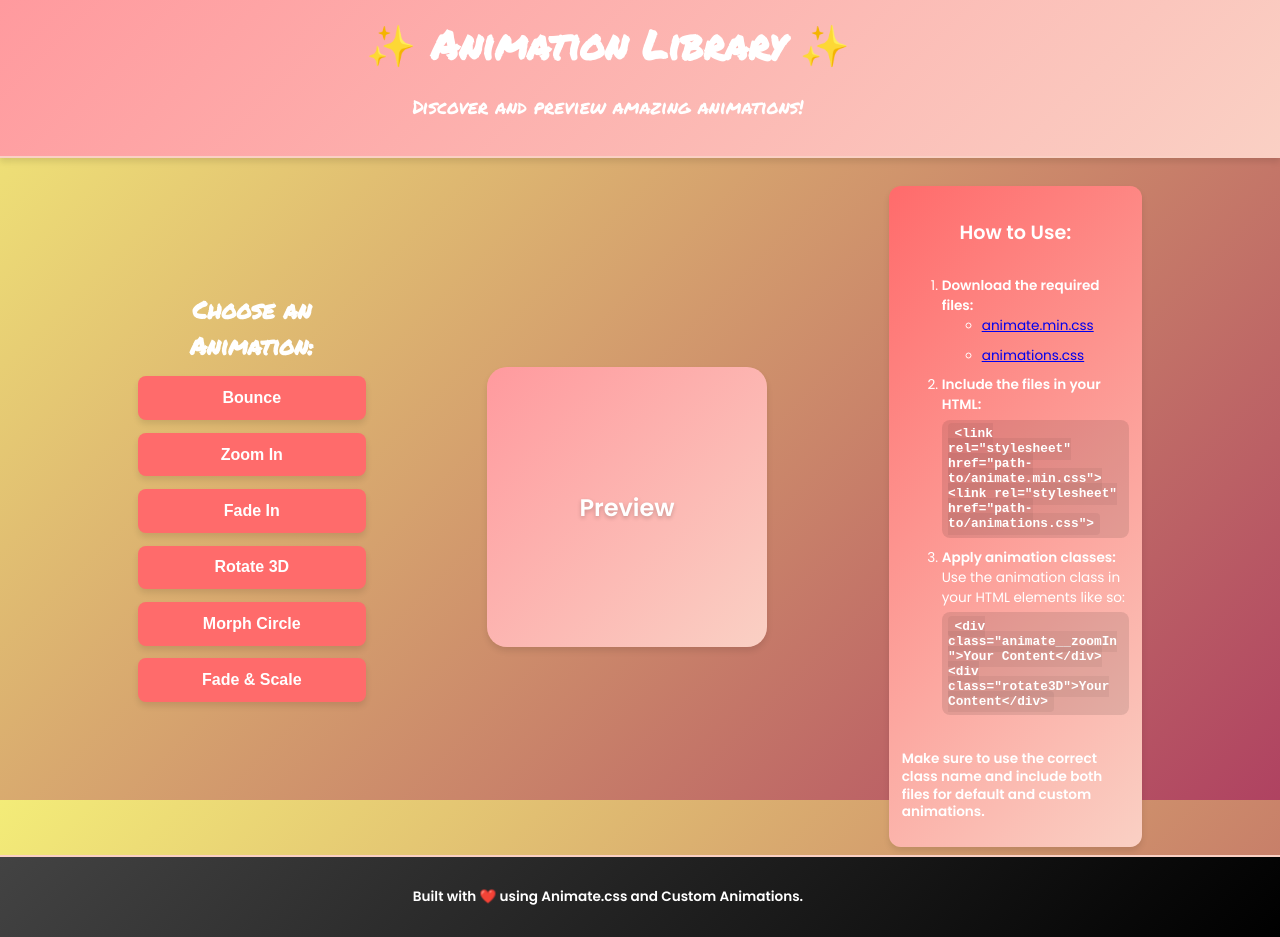
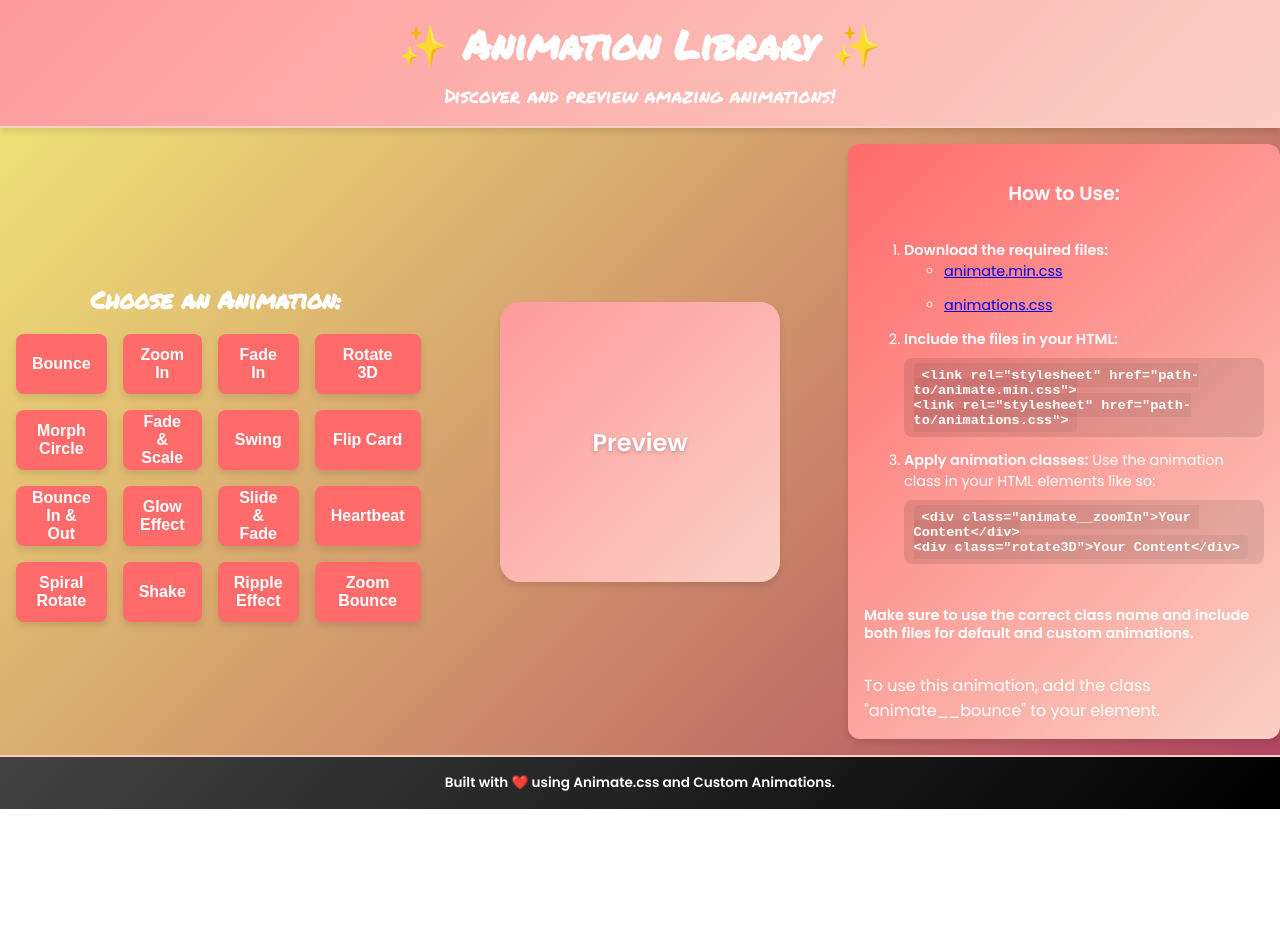
Before and after one commit to TayMcQuaya/AnimationLibrary, a plain HTML site: page index.html in a window 1280 px wide. Both pictures are taken after a click on the button "Bounce". After the commit the page ends 809 px from the top, so only its background shows below. Drawn offline with nearby package versions, Linux system fonts and the light colour scheme.

Commit message:
added new animations

```diff
--- a/index.html
+++ b/index.html
@@ -6,7 +6,7 @@
   <title>Animation Library</title>
   <!-- Link CSS files -->
   <link rel="stylesheet" href="style.css" />
-  <link rel="stylesheet" href="animate.min.css" />
+  <link rel="stylesheet" href="https://cdnjs.cloudflare.com/ajax/libs/animate.css/4.1.1/animate.min.css"/>
   <link rel="stylesheet" href="animations.css" />
   <!-- Google Fonts -->
   <link href="https://fonts.googleapis.com/css2?family=Poppins:wght@400;600&family=Permanent+Marker&display=swap" rel="stylesheet" />
@@ -30,7 +30,7 @@
       <!-- Animation Preview -->
       <div id="preview-container">
         <div class="preview-box">
-          <span>Preview</span>
+          Preview
         </div>
       </div>
 
@@ -66,6 +66,8 @@
         <p class="extra-info">
           Make sure to use the correct class name and include both files for default and custom animations.
         </p>
+        <!-- Animation Description -->
+        <div id="animation-description" style="margin-top: 1rem; font-size: 1rem; color: #fff;"></div>
       </div>
     </div>
   </main>
--- a/script.js
+++ b/script.js
@@ -1,4 +1,3 @@
-// List of animations (basic + custom)
 const animationList = [
     { name: "Bounce", class: "animate__bounce", code: "animate__bounce" },
     { name: "Zoom In", class: "animate__zoomIn", code: "animate__zoomIn" },
@@ -6,6 +5,16 @@ const animationList = [
     { name: "Rotate 3D", class: "rotate3D", code: "rotate3D" },
     { name: "Morph Circle", class: "morphCircle", code: "morphCircle" },
     { name: "Fade & Scale", class: "fadeAndScale", code: "fadeAndScale" },
+    { name: "Swing", class: "swing", code: "swing" },
+    { name: "Flip Card", class: "flipCard", code: "flipCard" },
+    { name: "Bounce In & Out", class: "bounceInOut", code: "bounceInOut" },
+    { name: "Glow Effect", class: "glow", code: "glow" },
+    { name: "Slide & Fade", class: "slideFadeIn", code: "slideFadeIn" },
+    { name: "Heartbeat", class: "heartbeat", code: "heartbeat" },
+    { name: "Spiral Rotate", class: "spiralRotate", code: "spiralRotate" },
+    { name: "Shake", class: "shake", code: "shake" },
+    { name: "Ripple Effect", class: "ripple", code: "ripple" },
+    { name: "Zoom Bounce", class: "zoomBounce", code: "zoomBounce" }
 ];
 
 // Populate animation buttons
@@ -14,10 +23,7 @@ const animationList = [
     const button = document.createElement("button");
     button.textContent = animation.name;
 
-    // Button functionality
-    button.addEventListener("click", () =>
-      applyAnimation(animation.class, animation.code)
-    );
+    button.addEventListener("click", () => applyAnimation(animation.class, animation.code));
 
     animationListDiv.appendChild(button);
 });
@@ -25,10 +31,21 @@ const animationList = [
 // Apply animation to the preview box
 function applyAnimation(animationClass, animationCode) {
     const previewBox = document.querySelector(".preview-box");
-    previewBox.className = "preview-box"; // Reset classes
-    previewBox.classList.add("animate__animated", animationClass);
 
-    // Update explanation text
+    // Remove existing animation classes except custom ones
+    previewBox.className = "preview-box";
+
+    // Add the selected animation class
+    previewBox.classList.add(animationClass);
+
+    // Add animate__animated class if using Animate.css
+    if (animationClass.startsWith("animate__")) {
+        previewBox.classList.add("animate__animated");
+    }
+
+    // Update the description text for clarity
     const explanation = document.getElementById("animation-description");
-    explanation.textContent = `To use this animation, add the class "${animationCode}" to the element in your HTML. For example: <div class="${animationCode}">Your Content</div>.`;
+    if (explanation) {
+        explanation.textContent = `To use this animation, add the class "${animationClass}" to your element.`;
     }
+}
--- a/style.css
+++ b/style.css
@@ -12,7 +12,7 @@ body {
 }
 
 header {
-    padding: 1rem; /* Reduced padding */
+    padding: 1rem;
     background: linear-gradient(135deg, #ff9a9e, #fad0c4);
     color: white;
     text-align: center;
@@ -22,153 +22,159 @@ header {
 }
 
 header h1 {
-    font-size: 2.5rem; /* Reduced header font size */
+    font-size: 2.5rem;
     margin: 0;
-    margin-right: 4rem;
 }
 
 header p {
-    font-size: 1.2rem; /* Reduced subheading font size */
-    margin-right: 4rem;
+    font-size: 1.2rem;
+    margin: 0.5rem 0 0 0;
 }
 
 #main-container {
-    display: flex;
-    justify-content: space-between;
-    align-items: center; /* Center vertically */
-    padding: 0.5rem; /* Reduced padding */
+    display: grid;
+    grid-template-columns: 1fr 1fr 1fr;
+    justify-items: center;
+    align-items: center;
+    padding: 1rem;
     gap: 1.5rem;
     flex: 1;
-    max-width: 100vw; /* Ensures no yellow stripe */
-    overflow: hidden; /* Prevents overflow causing the stripe */
+    max-width: 100vw;
+    overflow: hidden;
 }
 
 /* Animation List */
+
 #animation-list-container {
-    width: 18%; /* Adjusted width */
-    max-width: 250px; /* Adjusted max-width */
+    width: 100%;
+    max-width: 400px;
     text-align: center;
-    position: relative;
-    left: 130px; /* Slightly moved to the right */
-    top: -20px; /* Moves the animation list upwards */
 }
 
 #animation-list-container h2 {
-    font-size: 1.5rem; /* Adjusted font size */
-    margin-bottom: 0.8rem;
+    font-size: 1.5rem;
+    margin-bottom: 1rem;
     color: white;
     font-family: 'Permanent Marker', cursive;
 }
 
 #animation-list {
     display: grid;
-    grid-template-columns: repeat(auto-fill, minmax(120px, 1fr)); /* Adjusted min-width for buttons */
-    gap: 0.8rem; /* Adjusted gap */
+    grid-template-columns: repeat(4, 1fr);
+    gap: 1rem;
+    width: 100%;
 }
 
-/* Enlarged button text */
+/* Button Styles */
 button {
-    padding: 0.8rem 1.2rem; /* Adjusted padding */
+    width: 100%;
+    padding: 1rem;
     border: none;
     cursor: pointer;
     background-color: #ff6b6b;
     color: white;
     border-radius: 8px;
-    font-weight: bold; /* Made text bold */
-    font-size: 1rem; /* Increased font size for buttons */
+    font-weight: bold;
+    font-size: 1rem;
     box-shadow: 0 4px 6px rgba(0, 0, 0, 0.1);
     transition: transform 0.2s, box-shadow 0.2s;
+    display: flex;
+    justify-content: center;
+    align-items: center;
+    height: 60px; /* Uniform height for buttons */
 }
 
 button:hover {
-    transform: scale(1.05); /* Adjusted hover scale effect */
+    transform: scale(1.05);
     box-shadow: 0 6px 10px rgba(0, 0, 0, 0.2);
 }
 
+/* Animation Explanation */
 #animation-explanation {
-    width: 18%; /* Adjusted width for better fit */
-    background: linear-gradient(135deg, #ff6b6b, #fad0c4); /* Matching button background */
-    color: white; /* White text for readability */
-    padding: 0.8rem; /* Adjusted padding */
+    width: 100%;
+    max-width: 400px;
+    background: linear-gradient(135deg, #ff6b6b, #fad0c4);
+    color: white;
+    padding: 1rem;
     border-radius: 12px;
     box-shadow: 0 4px 6px rgba(0, 0, 0, 0.1);
     text-align: left;
     display: flex;
     flex-direction: column;
-    justify-content: flex-start; /* Align content to the top */
-    position: relative;
-    max-height: none; /* Allow height to adjust dynamically */
-    height: auto; /* Adjust the height automatically based on content */
-    margin-top: 20px; /* Moves the entire box slightly upward */
-    left: -130px; /* Slightly moved to the left */
+    justify-content: flex-start;
+    max-height: none;
+    height: auto;
 }
 
 #animation-explanation h3 {
-    text-align: center; /* Center the "How to Use:" text */
-    margin-bottom: 0.8rem; /* Space below the title */
-    font-size: 1.2rem; /* Adjusted font size */
-    font-weight: bold; /* Bold for emphasis */
+    text-align: center;
+    margin-bottom: 1rem;
+    font-size: 1.2rem;
+    font-weight: bold;
 }
 
 #animation-explanation pre {
     background: rgba(0, 0, 0, 0.1);
-    padding: 0.4rem; /* Adjusted padding inside pre */
+    padding: 0.6rem;
     border-radius: 8px;
     overflow-x: auto;
-    font-size: 0.8rem; /* Adjusted font size */
+    font-size: 0.85rem;
     font-family: 'Courier New', Courier, monospace;
-    margin: 0.3rem 0; /* Adjusted margin between code blocks */
+    margin: 0.5rem 0;
     color: white;
-    white-space: pre-line; /* Allows for line breaks within <pre> */
+    white-space: pre-wrap;
     word-wrap: break-word;
-    font-weight: bold; /* Bold text */
+    font-weight: bold;
 }
 
 #animation-explanation code {
     font-family: 'Courier New', Courier, monospace;
     background: rgba(0, 0, 0, 0.05);
-    padding: 0.2rem 0.4rem;
+    padding: 0.3rem 0.5rem;
     border-radius: 4px;
-    font-size: 0.8rem; /* Adjusted font size */
+    font-size: 0.85rem;
     color: white;
     font-weight: bold;
 }
 
 #animation-explanation li {
-    margin-bottom: 0.6rem; /* Spacing between list items */
-    font-size: 0.85rem; /* Adjusted font size */
+    margin-bottom: 0.8rem;
+    font-size: 0.9rem;
 }
 
 #animation-explanation .extra-info {
-    margin-top: 0.6rem; /* Space above the additional information */
-    font-size: 0.85rem; /* Adjust font size for readability */
+    margin-top: 0.8rem;
+    font-size: 0.9rem;
     line-height: 1.3;
     font-weight: bold;
 }
 
-/* Enlarged preview box and text */
+/* Preview Container */
+
 #preview-container {
-    flex: 0 0 300px; /* Increased width */
     display: flex;
     justify-content: center;
     align-items: center;
-
+    width: 100%;
+    max-width: 400px;
+    height: 300px; /* Set a fixed height to help with centering */
 }
 
 .preview-box {
     position: relative;
-    width: 280px; /* Increased width for preview box */
-    height: 280px; /* Increased height for preview box */
+    width: 280px;
+    height: 280px;
     border-radius: 20px;
     background: linear-gradient(135deg, #ff9a9e, #fad0c4);
     display: flex;
     justify-content: center;
     align-items: center;
-    font-size: 1.5rem; /* Increased font size for preview text */
+    font-size: 1.5rem;
     font-weight: bold;
-    color: white; /* Preview text is now white */
+    color: white;
     text-shadow: 0 2px 4px rgba(0, 0, 0, 0.2);
     box-shadow: 0 4px 6px rgba(0, 0, 0, 0.1);
+    transition: all 0.3s ease-in-out;
 }
 
 /* Footer */
@@ -176,13 +182,13 @@ footer {
     padding: 1rem;
     background: linear-gradient(135deg, #434343, #000000);
     color: white;
-    font-size: 0.85rem; /* Adjusted font size */
-    font-weight: bold; /* Bold footer text */
+    font-size: 0.85rem;
+    font-weight: bold;
     margin-top: auto;
-    text-align: center; /* Centered footer */
+    text-align: center;
     border-top: 2px solid #fad0c4;
 }
 
 footer p {
-    margin-right: 4rem;
+    margin: 0;
 }
```
Also changed, not shown: animations.css (+181 -0 lines). Lines whose indentation alone changed are shown as unchanged.
